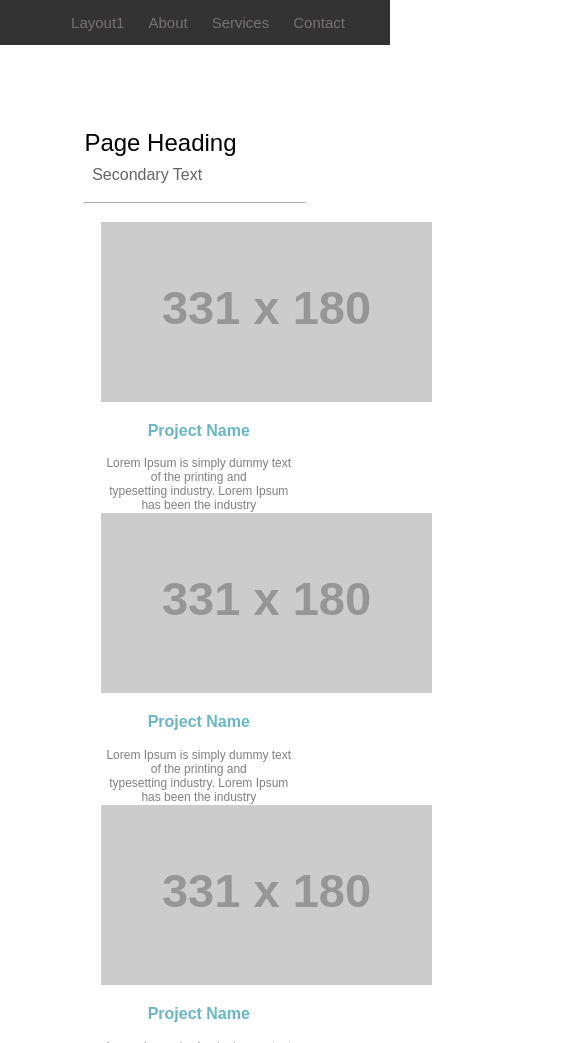
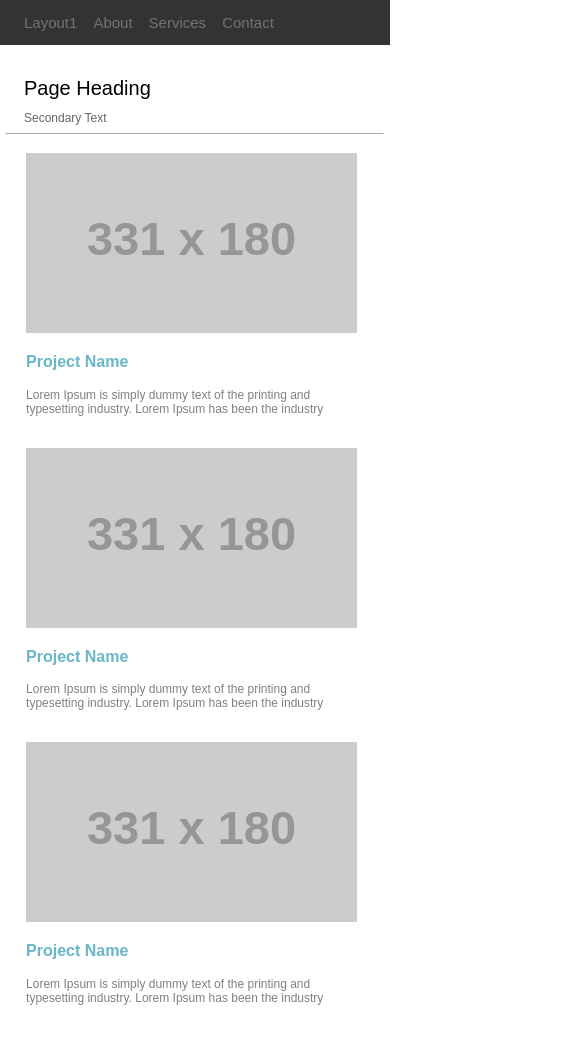
Before and after one commit to anshul9867/Layout-1, a plain HTML site: page index.html in a window 390 px wide. Shown: the top 1043 px of the page, 585 px wide, since content can reach past the window. Drawn offline with Linux system fonts and the light colour scheme; placeholder pictures from the web are drawn by us.

Commit message:
fix responsiveness

```diff
--- a/index.html
+++ b/index.html
@@ -8,7 +8,7 @@
     <link rel="stylesheet" href="https://cdnjs.cloudflare.com/ajax/libs/font-awesome/4.7.0/css/font-awesome.min.css">
     <title>Layout1</title>
 </head>
-<body >
+<body>
 
     <div class="topnav" id="myTopnav">
         <div class="anchor">
@@ -19,11 +19,12 @@
     </div>
       </div>
       <div class="container">
+        <div>
       <div class="text">
           <h2 class="head">Page Heading</h2>
           <p class="para">Secondary Text</p>
-      </div><br/>
-      <hr class="line"><br/>
+      </div>
+      <hr class="line"/><br/>
       <div class=boxes>
     <div class="first">
     <img src="https://via.placeholder.com/331x180?text=700*400">
@@ -40,7 +41,7 @@
     <p class="para2">Lorem Ipsum is simply dummy
         text of the printing and<br/> typesetting industry.
          Lorem Ipsum has been the industry </p>
-</div >
+</div>
 <div class="first">
     <img src="https://via.placeholder.com/331x180?text=700*400">
     <h4 class="head2">Project Name</h4>
@@ -55,7 +56,7 @@
   <h4 class="head2">Project Name</h4>
   <p class="para2">Lorem Ipsum is simply dummy
     text of the printing and<br/> typesetting industry.
-     Lorem Ipsum has been the industry </p>
+     Lorem Ipsum has been the industry</p>
     </div>
     <div class="first">
   <img src="https://via.placeholder.com/331x180?text=700*400">
@@ -95,8 +96,9 @@
     text of the printing and<br/> typesetting industry.
      Lorem Ipsum has been the industry </p>
 </div>
+</div>
 </div><br/>
-<hr>
+<hr class="line"/>
 <footer class="footer">copyright@your.com</footer>
 </div>
 </body>
--- a/style.css
+++ b/style.css
@@ -3,7 +3,7 @@
     padding: 0px;
 }
 .container{
-  padding: 10vh;
+  padding: 4rem;
 }
 .topnav {
     background-color: #333;
@@ -26,15 +26,19 @@
   .line{
    border-color: rgb(255 255 255);
   }
+  .text{
+    width: 21vw;
+  }
 
 .head{
   font-family: sans-serif;
-      font-weight: 545;
+      font-weight: 540;
   }
 .para{
   font-family: sans-serif;
-    margin-top: -3vh;
-    margin-left: 13vw;
+    margin-top: -1.3rem;
+    /* margin-left: 14rem; */
+    float: right;
     color: rgb(102, 99, 99);
   }
   .anchor{
@@ -66,45 +70,69 @@
     font-family: sans-serif;
     font-size: 12px;
     padding-top: 6vh;
+    padding-left: 1rem;
     color: grey;
   }
 
-  /* @media screen and (max-width: 400px){
-    .first{
-      width: 195px !important;
-    }
-  } */
-  @media(min-width:370px )and (max-width: 470px){
-    .first{
-      padding-right: 20rem;
-      width: 195px !important;
+  @media(min-width:350px)and (max-width:1219px){
+    .para2{
+      padding-bottom: 10px;
     }
   }
 
-  @media screen and (max-width:500px){
+  @media only screen and (max-width: 500px) {
+
     .first{
-      width: 100%;
-      text-align: start;
+      /* margin-left: -37px;
+    width: 150px !important;
+    text-align: start; */
+    padding-left: 10px !important  ;
+
     }
-    .head2{
-      text-align: center;
+    .container{
+      padding: 0rem;
     }
     .para2{
-      text-align: center;
+      padding-bottom: 2rem;
+    }
+    .head{
+      font-size: 20px;
+      padding-top: 2rem;
+      padding-left: 1.5rem;
+    }
+    .para{
+      float: none;
+      padding-top: 2rem;
+      font-size: 12px;
+      padding-left: 1.5rem;
+      padding-bottom: 0.5rem;
+    }
+    .text{
+      width:100%;
+    }
+    .line{
+      margin-left: 6px;
+      margin-right: 6px;
+    }
+    .footer{
+      padding:10px !important;
+    }
+    .topnav a{
+      padding: 14px 8px;
+    }
+    .anchor{
+      padding-left: 16px;
     }
   }
+  /* @media(min-width:350px)and(max-width:506px){
 
-        @media screen and (max-width: 1000px) {
-            .para{
-              margin-top: 1vh;
-              margin-left: 2vw;
-            }
-        }
-
-
-        @media(min-width:1000px )and (max-width: 1247px){
-          .para{
-            padding-left:2vw ;
-            margin-top: -7vh;
-          }
-        }
+  } */
+@media (min-width:500px)and (max-width:1672px){
+  .para{
+    float:none;
+    margin-left: 10rem;
+  }
+  .text{
+    width: 100%;
+  }
+}
```
